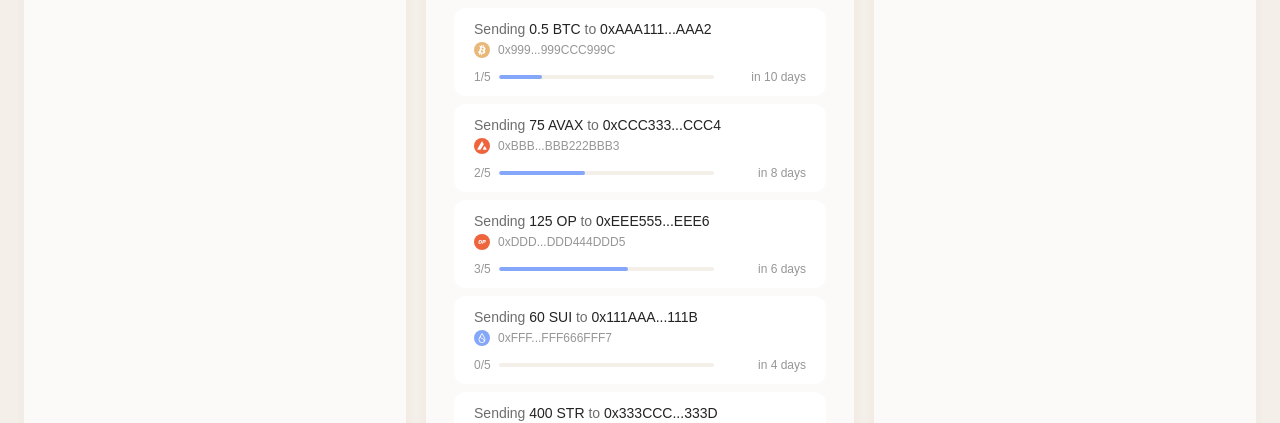
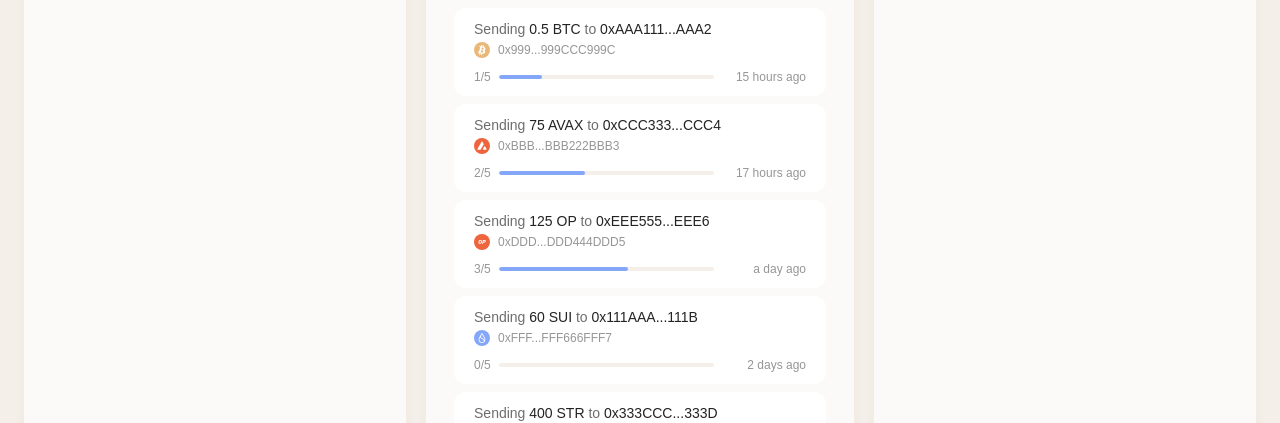
Before and after one commit to silviabarros-hub/transactions-widget, a React (Vite) app: page / in a window 1280 px wide. Shown: the part 400-823 px from the top of the page. Built offline with nearby package versions, Linux system fonts and the light colour scheme; a web font is replaced by a local one.

Commit message:
change mock data

```diff
--- a/src/data/mockTransactions/mockTransactions.ts
+++ b/src/data/mockTransactions/mockTransactions.ts
@@ -11,18 +11,18 @@ export const mockTransactions: Transaction[] = [
     icon: "/src/assets/token-icons/bitcoin.svg",
     submitted: true,
     status: TransactionStatus.Approved,
-    timestamp: "2025-03-01T12:00:00Z",
+    timestamp: "2025-02-17T23:00:00Z",
   },
   {
     id: "3",
     sender: "0xCCC333CCC333CCC333CCC333CCC333CCC333CCC3",
     receiver: "0xDDD444DDD444DDD444DDD444DDD444DDD444DDD4",
-    value: 2,
+    value: 250,
     unit: "AVAX",
     icon: "/src/assets/token-icons/avalanche.svg",
     submitted: true,
     status: TransactionStatus.Rejected,
-    timestamp: "2025-02-27T10:30:00Z",
+    timestamp: "2025-02-17T21:00:00Z",
   },
   {
     id: "5",
@@ -33,7 +33,7 @@ export const mockTransactions: Transaction[] = [
     icon: "/src/assets/token-icons/optimism-2.svg",
     submitted: true,
     status: TransactionStatus.Submitted,
-    timestamp: "2025-02-25T08:45:00Z",
+    timestamp: "2025-02-17T19:00:00Z",
   },
   {
     id: "7",
@@ -44,7 +44,7 @@ export const mockTransactions: Transaction[] = [
     icon: "/src/assets/token-icons/sui.svg",
     submitted: true,
     status: TransactionStatus.Approved,
-    timestamp: "2025-02-23T16:15:00Z",
+    timestamp: "2025-02-17T17:00:00Z",
   },
   {
     id: "9",
@@ -54,8 +54,8 @@ export const mockTransactions: Transaction[] = [
     unit: "STR",
     icon: "/src/assets/token-icons/starknet.svg",
     submitted: true,
-    status: TransactionStatus.Rejected,
-    timestamp: "2025-02-21T12:30:00Z",
+    status: TransactionStatus.Approved,
+    timestamp: "2025-02-17T15:00:00Z",
   },
   {
     id: "11",
@@ -65,8 +65,8 @@ export const mockTransactions: Transaction[] = [
     unit: "AVAX",
     icon: "/src/assets/token-icons/avalanche.svg",
     submitted: true,
-    status: TransactionStatus.Approved,
-    timestamp: "2025-02-19T17:45:00Z",
+    status: TransactionStatus.Rejected,
+    timestamp: "2025-02-17T13:00:00Z",
   },
   {
     id: "13",
@@ -77,7 +77,7 @@ export const mockTransactions: Transaction[] = [
     icon: "/src/assets/token-icons/bitcoin.svg",
     submitted: true,
     status: TransactionStatus.Submitted,
-    timestamp: "2025-02-17T10:00:00Z",
+    timestamp: "2025-02-17T11:00:00Z",
   },
   {
     id: "2",
@@ -89,7 +89,7 @@ export const mockTransactions: Transaction[] = [
     submitted: false,
     approvalsReceived: 1,
     approvalsRequired: 5,
-    timestamp: "2025-02-28T11:00:00Z",
+    timestamp: "2025-02-17T18:00:00Z",
   },
   {
     id: "4",
@@ -101,7 +101,7 @@ export const mockTransactions: Transaction[] = [
     submitted: false,
     approvalsReceived: 2,
     approvalsRequired: 5,
-    timestamp: "2025-02-26T09:00:00Z",
+    timestamp: "2025-02-17T16:00:00Z",
   },
   {
     id: "6",
@@ -113,7 +113,7 @@ export const mockTransactions: Transaction[] = [
     submitted: false,
     approvalsReceived: 3,
     approvalsRequired: 5,
-    timestamp: "2025-02-24T14:00:00Z",
+    timestamp: "2025-02-17T10:00:00Z",
   },
   {
     id: "8",
@@ -125,7 +125,7 @@ export const mockTransactions: Transaction[] = [
     submitted: false,
     approvalsReceived: 0,
     approvalsRequired: 5,
-    timestamp: "2025-02-22T13:00:00Z",
+    timestamp: "2025-02-16T03:00:00Z",
   },
   {
     id: "10",
@@ -137,7 +137,7 @@ export const mockTransactions: Transaction[] = [
     submitted: false,
     approvalsReceived: 2,
     approvalsRequired: 5,
-    timestamp: "2025-02-20T15:00:00Z",
+    timestamp: "2025-02-15T01:00:00Z",
   },
   {
     id: "12",
@@ -149,7 +149,7 @@ export const mockTransactions: Transaction[] = [
     submitted: false,
     approvalsReceived: 3,
     approvalsRequired: 5,
-    timestamp: "2025-02-18T11:30:00Z",
+    timestamp: "2025-01-20T23:00:00Z",
   },
   {
     id: "14",
@@ -161,6 +161,6 @@ export const mockTransactions: Transaction[] = [
     submitted: false,
     approvalsReceived: 4,
     approvalsRequired: 5,
-    timestamp: "2025-02-16T08:00:00Z",
+    timestamp: "2025-01-16T21:00:00Z",
   },
 ];
```
